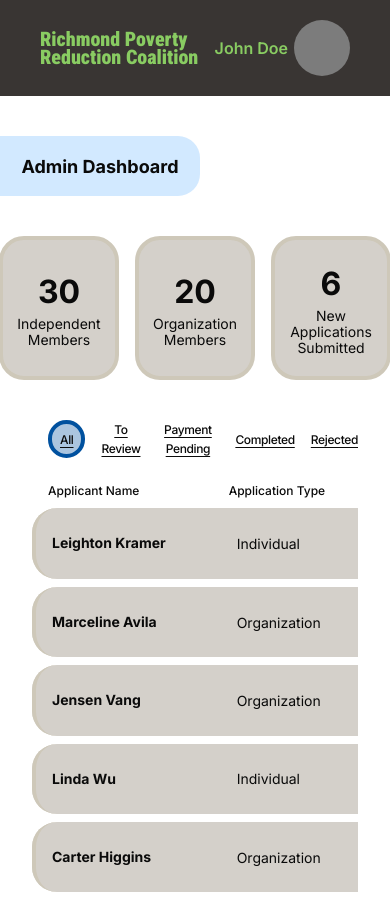
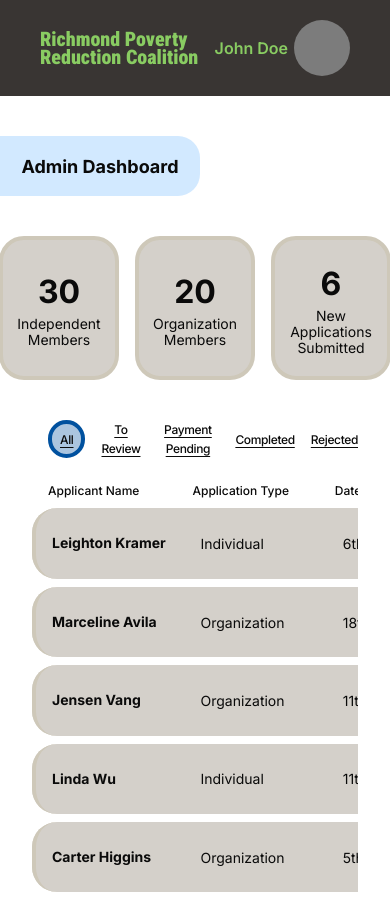
Before and after one commit to SFU-Blueprint/RPRC, a Next.js app: page /admin in a window 390 px wide. Built offline with nearby package versions, Linux system fonts and the light colour scheme.

Commit message:
fix: min w breakpoint for table

```diff
--- a/components/Table.tsx
+++ b/components/Table.tsx
@@ -30,7 +30,7 @@ export default function Table({
       className={`${inter.className} ${additionalClasses?.wrapper ?? ''} overflow-x-auto w-full`}
     >
       <table
-        className={`w-full min-w-240 table-auto border-separate border-spacing-x-0 border-spacing-y-2 md:border-spacing-y-4.5 ${additionalClasses?.table ?? ''}`}
+        className={`w-full min-w-200 md:min-w-240 table-auto border-separate border-spacing-x-0 border-spacing-y-2 md:border-spacing-y-4.5 ${additionalClasses?.table ?? ''}`}
       >
         <thead>
           <tr>
```
